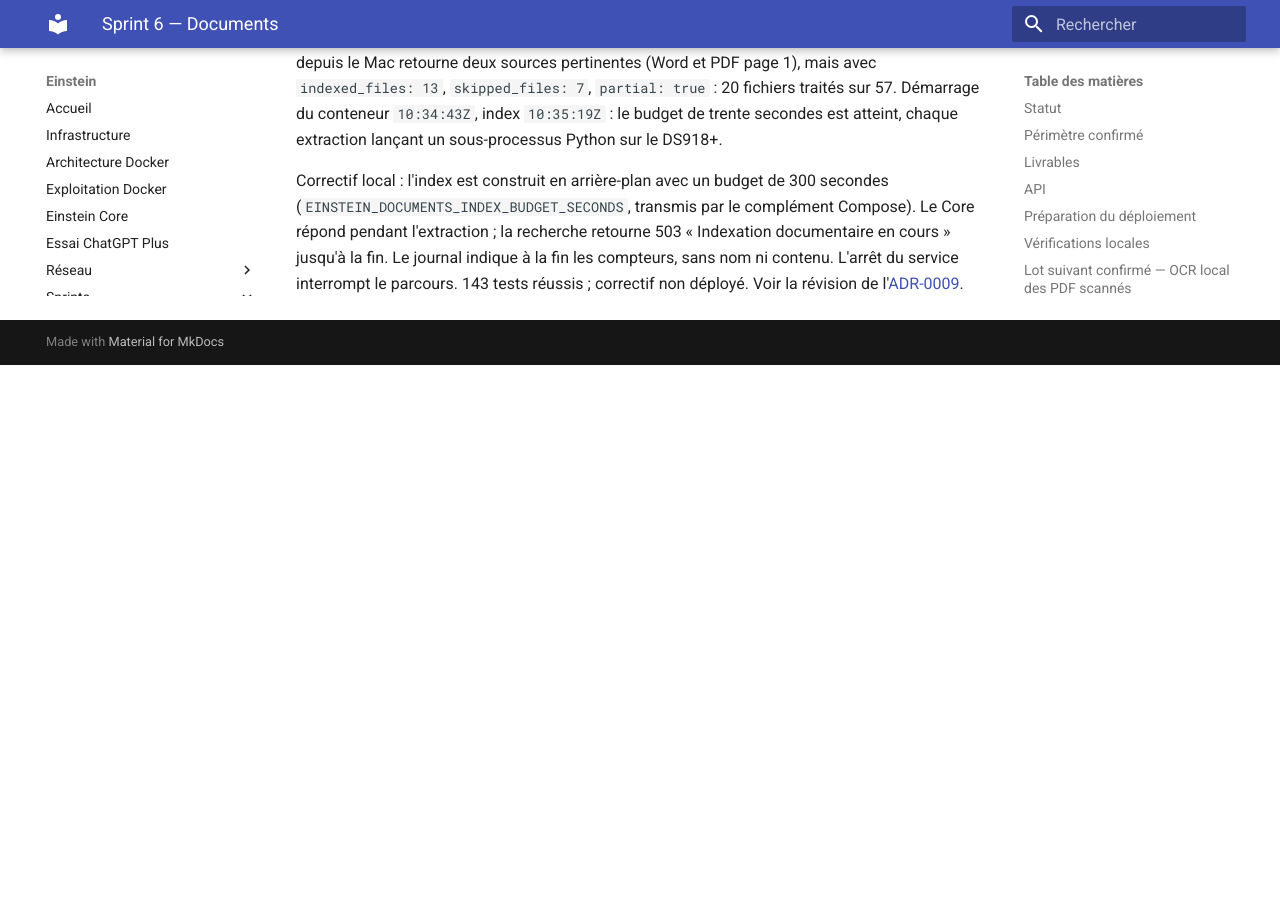
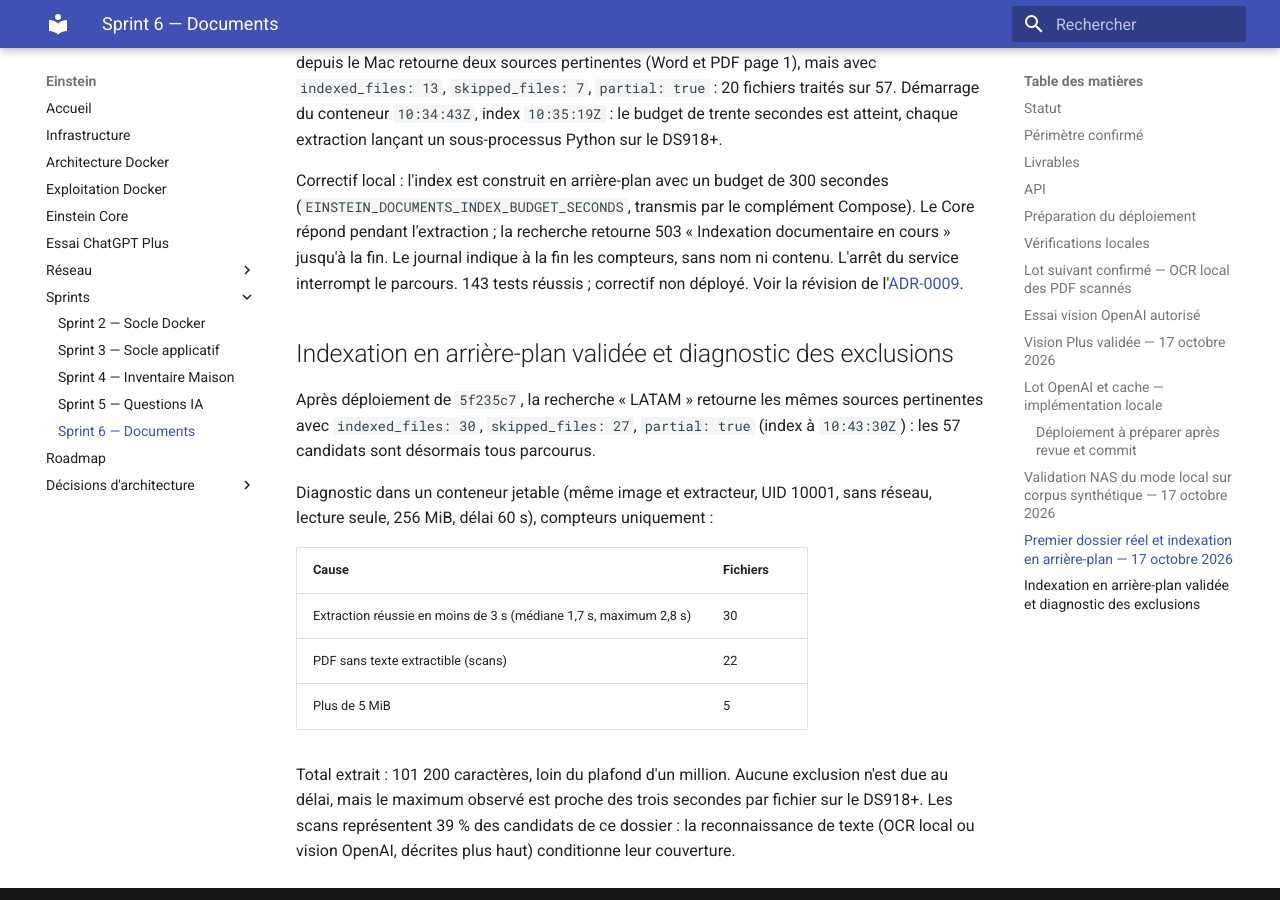
Before and after one commit to asanchez74/Einstein, an MkDocs documentation site: the page built from docs/sprints/sprint-6-recherche-documentaire.md, in a window 1280 px wide and 900 px high, scrolled down 7640 px. Built offline with MkDocs 1.6.1 and Material for MkDocs 9.7.7, drawn with Linux system fonts in a browser that asks for light colours; before the commit the page ends 8005 px from its top, so only the background shows below that.

Commit message:
docs: consigner le diagnostic des exclusions documentaires sur le NAS
Co-Authored-By: Claude Opus 5.5 <noreply@anthropic.com>

```diff
--- a/docs/sprints/sprint-6-recherche-documentaire.md
+++ b/docs/sprints/sprint-6-recherche-documentaire.md
@@ -349,3 +349,25 @@ retourne 503 « Indexation documentaire en cours » jusqu'à la fin. Le journal
 indique à la fin les compteurs, sans nom ni contenu. L'arrêt du service
 interrompt le parcours. 143 tests réussis ; correctif non déployé.
 Voir la révision de l'[ADR-0009](../adr/0009-recherche-documentaire-locale.md).
+
+## Indexation en arrière-plan validée et diagnostic des exclusions
+
+Après déploiement de `5f235c7`, la recherche « LATAM » retourne les mêmes
+sources pertinentes avec `indexed_files: 30`, `skipped_files: 27`,
+`partial: true` (index à `10:43:30Z`) : les 57 candidats sont désormais tous
+parcourus.
+
+Diagnostic dans un conteneur jetable (même image et extracteur, UID 10001,
+sans réseau, lecture seule, 256 MiB, délai 60 s), compteurs uniquement :
+
+| Cause | Fichiers |
+|---|---|
+| Extraction réussie en moins de 3 s (médiane 1,7 s, maximum 2,8 s) | 30 |
+| PDF sans texte extractible (scans) | 22 |
+| Plus de 5 MiB | 5 |
+
+Total extrait : 101 200 caractères, loin du plafond d'un million. Aucune
+exclusion n'est due au délai, mais le maximum observé est proche des trois
+secondes par fichier sur le DS918+. Les scans représentent 39 % des candidats
+de ce dossier : la reconnaissance de texte (OCR local ou vision OpenAI,
+décrites plus haut) conditionne leur couverture.
```
